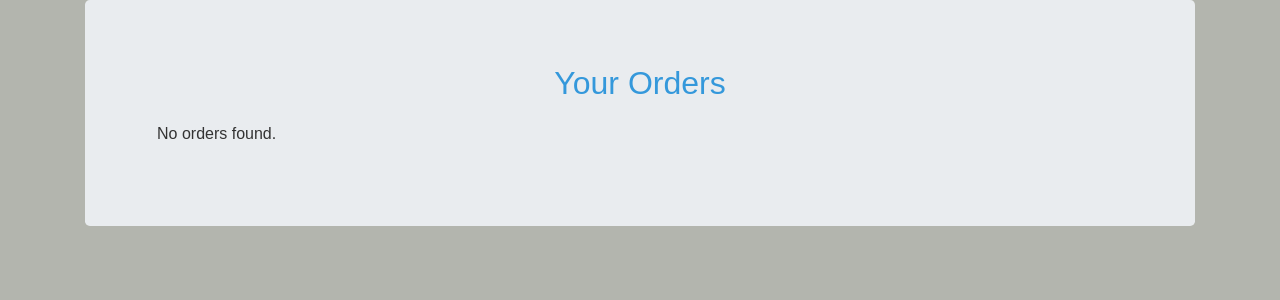
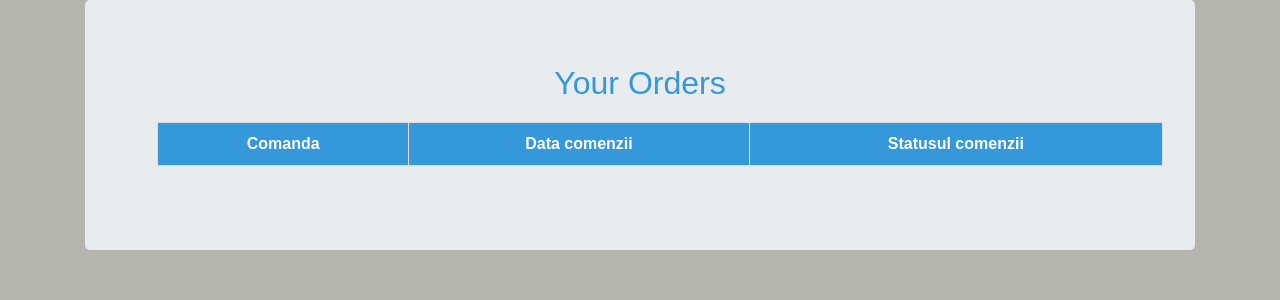
Before and after one commit to iuliangutu/Final_Project, a Django app: page /accounts/client_orders in a window 1280 px wide. Shown: the part 76-376 px from the top of the page. Run offline with Django 5.2, Linux system fonts and the light colour scheme; a user stored in the database is signed in; tables that the repository leaves empty hold one stand-in row (values such as "Sample post"); lists and menus that the app fills with data are empty; some libraries are stand-ins or nearby versions.

Commit message:
tabel comenzi

```diff
--- a/accounts/templates/client_orders.html
+++ b/accounts/templates/client_orders.html
@@ -2,14 +2,27 @@
 {% block content %}
 <h1>Your Orders</h1>
 <ul>
-    {% for order in orders %}
-    <li>
-        <a href="{% url 'accounts:previous_order_details' order.pk %}">
-            Order #{{ order.id }} - {{ order.order_date }} - {{ order.status }}
-        </a>
-    </li>
-    {% empty %}
-    <p>No orders found.</p>
-    {% endfor %}
+
+    <style>
+        table, th, td {
+            border:1px solid black;
+        }
+    </style>
+    <table style="width:100%" class="cart-table">
+        <tr>
+            <th>Comanda </th>
+            <th>Data comenzii </th>
+            <th>Statusul comenzii </th>
+        </tr>
+        {% for order in orders %}
+        <tr>
+
+            <td><a href="{% url 'accounts:previous_order_details' order.pk %}"> {{ order.id }} </a></td>
+            <td> {{ order.order_date }} </td>
+            <td> {{ order.status }} </td>
+
+        </tr>
+        {% endfor %}
+
 </ul>
 {% endblock %}
```
